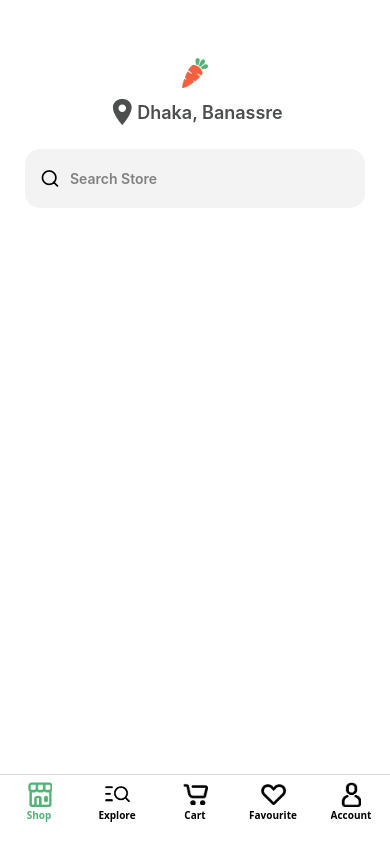
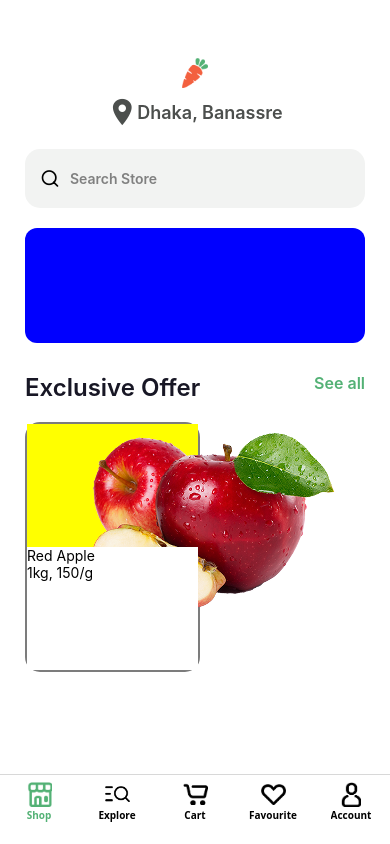
Before and after one commit to mohitbhusal11/groceriesapp, a React Native app: screen /mainAppScreen in a window 390 px wide. Built offline with nearby package versions, Linux system fonts and the light colour scheme.

Commit message:
started designing product component

```diff
--- /dev/null
+++ b/src/components/ProductCard.jsx
@@ -0,0 +1,38 @@
+import { Image, StyleSheet, Text, View } from 'react-native'
+import React from 'react'
+
+const ProductCard = ({title, desc}) => {
+  return (
+    <View style={styles.mainContainer} >
+      <View style={styles.imgContainer} ><Image source={require("../assets/dummy_ic.png")} /></View>
+      <View style={styles.detailsContainer} >
+        <Text>{title}</Text>
+        <Text>{desc}</Text>
+      </View>
+    </View>
+  )
+}
+
+export default ProductCard
+
+const styles = StyleSheet.create({
+    mainContainer: {
+        backgroundColor: "red",
+        flexDirection: "column",
+        width: 175,
+        borderRadius: 15,
+        borderWidth: 2,
+        borderColor: "#7C7C7C",
+        height: 250
+    },
+
+    imgContainer: {
+        flex: 1,
+        backgroundColor: "yellow",
+
+    },
+    detailsContainer: {
+        flex: 1,
+        backgroundColor: "white"
+    }
+})
--- /dev/null
+++ b/src/components/ProductsHeader.jsx
@@ -0,0 +1,34 @@
+import {Pressable, StyleSheet, Text, View} from 'react-native';
+import React from 'react';
+
+const ProductsHeader = ({title, btnName, onPressable}) => {
+  return (
+    <View style={styles.mainContainer}>
+      <Text style={styles.titleText} >{title}</Text>
+      <Pressable onPress={onPressable} >
+        <Text style={styles.btnText} >{btnName}</Text>
+      </Pressable>
+    </View>
+  );
+};
+
+export default ProductsHeader;
+
+const styles = StyleSheet.create({
+  mainContainer: {
+    flexDirection: 'row',
+    justifyContent: "space-between"
+  },
+
+  titleText: {
+    fontSize: 24,
+    fontWeight: "600",
+    color: "#181725"
+  },
+
+  btnText: {
+    fontSize: 16,
+    fontWeight: "600",
+    color: "#53B175"
+  }
+});
--- a/src/screens/ShopScreen.jsx
+++ b/src/screens/ShopScreen.jsx
@@ -1,9 +1,17 @@
-import {Image, StyleSheet, Text, TextInput, View} from 'react-native';
+import {Alert, Image, StyleSheet, Text, TextInput, View} from 'react-native';
 import React from 'react';
 import Ionicons from 'react-native-vector-icons/Ionicons';
 import Feather from 'react-native-vector-icons/Feather';
+import ProductsHeader from '../components/ProductsHeader';
+import ProductCard from '../components/ProductCard';
 
 const ShopScreen = () => {
+  function seeAllProducts() {
+    console.log('Hello');
+
+    Alert.alert('Hello');
+  }
+
   return (
     <View style={styles.mainContainer}>
       <Image
@@ -15,8 +23,33 @@ const ShopScreen = () => {
         <Text style={styles.locationText}>Dhaka, Banassre</Text>
       </View>
       <View style={styles.searchContainer}>
-        <Feather name="search" size={20} color="#000" style={styles.searchIcon} />
-        <TextInput placeholder='Search Store' placeholderTextColor={"grey"} style={styles.inputText} numberOfLines={1} keyboardType="web-search" />
+        <Feather
+          name="search"
+          size={20}
+          color="#000"
+          style={styles.searchIcon}
+        />
+        <TextInput
+          placeholder="Search Store"
+          placeholderTextColor={'grey'}
+          style={styles.inputText}
+          numberOfLines={1}
+          keyboardType="web-search"
+        />
+      </View>
+
+      <View style={styles.bannerContainer}>{/* Add viewpagger */}</View>
+
+      <View style={styles.productHeaderContainer}>
+        <ProductsHeader
+          title={'Exclusive Offer'}
+          btnName={'See all'}
+          onPressable={seeAllProducts}
+        />
+      </View>
+
+      <View style={styles.productsContainer}>
+        <ProductCard title={"Red Apple"} desc={"1kg, 150/g"} />
       </View>
     </View>
   );
@@ -58,20 +91,38 @@ const styles = StyleSheet.create({
     flexDirection: 'row',
     alignItems: 'center',
     justifyContent: 'flex-start',
-    borderRadius: 15
+    borderRadius: 15,
   },
 
   inputText: {
-    fontWeight: "600",
+    fontWeight: '600',
     fontSize: 14,
     padding: 0,
     marginHorizontal: 10,
-    color: "black",
-    flexGrow: 1
+    color: 'black',
+    flexGrow: 1,
   },
 
   searchIcon: {
     marginVertical: 18,
-    marginStart: 15
-  }
+    marginStart: 15,
+  },
+
+  bannerContainer: {
+    height: 115,
+    backgroundColor: 'blue',
+    marginHorizontal: 25,
+    marginTop: 20,
+    borderRadius: 12,
+  },
+
+  productHeaderContainer: {
+    marginTop: 30,
+    marginHorizontal: 25,
+  },
+
+  productsContainer: {
+    marginTop: 20,
+    marginHorizontal: 25,
+  },
 });
```
Also changed, not shown: src/assets/dummy_ic.png (added).
